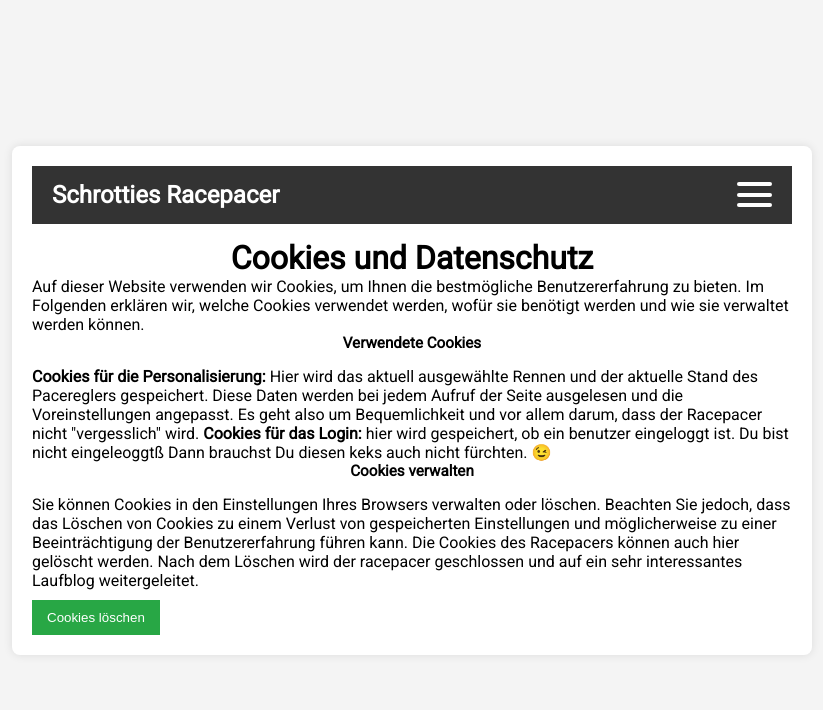
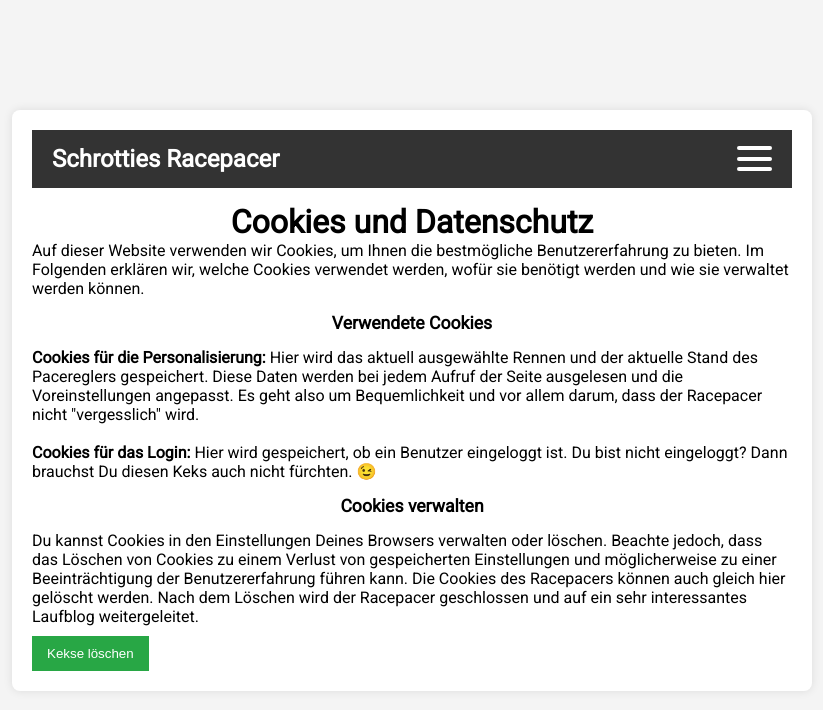
Before and after one commit to Schrottie/SchrottiesRacePacer, a PHP site: page /cooookies.html in a window 1280 px wide. Shown: the top 710 px of the page, without its empty margins (228-1051 px from the left). Run offline with PHP 8.4, Linux system fonts and the light colour scheme.

Commit message:
Keksbannerpest

```diff
--- a/cooookies.html
+++ b/cooookies.html
@@ -35,15 +35,16 @@
 
         <p>Auf dieser Website verwenden wir Cookies, um Ihnen die bestmögliche Benutzererfahrung zu bieten. Im Folgenden erklären wir, welche Cookies verwendet werden, wofür sie benötigt werden und wie sie verwaltet werden können.</p>
 
-        <h2>Verwendete Cookies</h2>
+        <h2 class="datenschutz">Verwendete Cookies</h2>
         <strong>Cookies für die Personalisierung:</strong> Hier wird das aktuell ausgewählte Rennen und der aktuelle Stand des Pacereglers gespeichert. Diese Daten werden bei jedem Aufruf der Seite ausgelesen und die Voreinstellungen angepasst. Es geht also um Bequemlichkeit und vor allem darum, dass der Racepacer nicht "vergesslich" wird.</li>
-        <strong>Cookies für das Login:</strong> hier wird gespeichert, ob ein benutzer eingeloggt ist. Du bist nicht eingeleoggtß Dann brauchst Du diesen keks auch nicht fürchten. 😉</li>
+        <br /><br />
+        <strong>Cookies für das Login:</strong> Hier wird gespeichert, ob ein Benutzer eingeloggt ist. Du bist nicht eingeloggt? Dann brauchst Du diesen Keks auch nicht fürchten. 😉</li>
 
 
-        <h2>Cookies verwalten</h2>
-        <p>Sie können Cookies in den Einstellungen Ihres Browsers verwalten oder löschen. Beachten Sie jedoch, dass das Löschen von Cookies zu einem Verlust von gespeicherten Einstellungen und möglicherweise zu einer Beeinträchtigung der Benutzererfahrung führen kann. Die Cookies des Racepacers können auch hier gelöscht werden. Nach dem Löschen wird der racepacer geschlossen und auf ein sehr interessantes Laufblog weitergeleitet.</p>
+        <h2 class="datenschutz">Cookies verwalten</h2>
+        <p>Du kannst Cookies in den Einstellungen Deines Browsers verwalten oder löschen. Beachte jedoch, dass das Löschen von Cookies zu einem Verlust von gespeicherten Einstellungen und möglicherweise zu einer Beeinträchtigung der Benutzererfahrung führen kann. Die Cookies des Racepacers können auch gleich hier gelöscht werden. Nach dem Löschen wird der Racepacer geschlossen und auf ein sehr interessantes Laufblog weitergeleitet.</p>
 
-        <button id="deleteCookiesButton">Cookies löschen</button>
+        <button id="deleteCookiesButton">Kekse löschen</button>
     </div>
     <script src="cooookies.js"></script>
     <script src="main.js"></script>
--- a/main.js
+++ b/main.js
@@ -9,7 +9,7 @@ document.addEventListener('DOMContentLoaded', function() {
                 <a href="index.html">Racepacer</a>
                 <a id="addRaceLink" href="add_race.html">Neues Race</a>
                 <a id="listRacesLink" href="list_races.html">Races verwalten</a>
-                <a href="coookies.html">Cookies &amp; Datenschutz</a>
+                <a href="cooookies.html">Cookies &amp; Datenschutz</a>
                 <a id="loginLink" href="login.html">Login</a>
             </div>
         </div>
@@ -55,4 +55,33 @@ document.addEventListener('DOMContentLoaded', function() {
     } else {
         console.error('Kein Header-Element gefunden, um das Menü einzufügen.');
     }
+
+    // Überprüfen, ob das Cookie-Banner-Cookie existiert
+    if (!getCookie('cookiesAccepted')) {
+        // Wenn das Cookie nicht existiert, zeigen wir das Banner an
+        const cookieBannerHtml = `
+        <div id="cookieBanner" class="cookie-banner" style="display: none;">
+            <p>Der Racepacer benötigt Kekse, denn er hat ständig Hunger.
+            <br /><a href="cooookies.html">Welche das sind, verraten die Cookie-Richtlinien.</a>
+            </p>
+            <button id="acceptCookiesBtn">Ja, das geht so in Ordnung!</button>
+            <button id="declineCookiesBtn">Ablehnen</button>
+        </div>
+        `;
+        document.body.insertAdjacentHTML('beforeend', cookieBannerHtml);
+
+        // Event-Listener für den "Zustimmen"-Button
+        document.getElementById('acceptCookiesBtn').addEventListener('click', function() {
+            // Cookie setzen, das die Zustimmung anzeigt
+            setCookie('cookiesAccepted', 'true', 365); // Gültig für 1 Jahr
+            // Banner ausblenden
+            document.getElementById('cookieBanner').style.display = 'none';
+        });
+
+        // Event-Listener für den "Ablehnen"-Button
+        document.getElementById('declineCookiesBtn').addEventListener('click', function() {
+            // Umleitung zur angegebenen URL
+            window.location.href = 'https://running.maik-bischoff.de';
+        });
+    }
 });
--- a/styles.css
+++ b/styles.css
@@ -99,6 +99,11 @@ h2 {
     text-align: center;
     font-size: 95%;
     margin-bottom: 15px;
+}
+
+h2.datenschutz {
+    margin-top: 15px;
+    font-size: 110%;
 }
 
 p.copyright {
```
Also changed, not shown: other parts of styles.css (+31 -0 lines).
